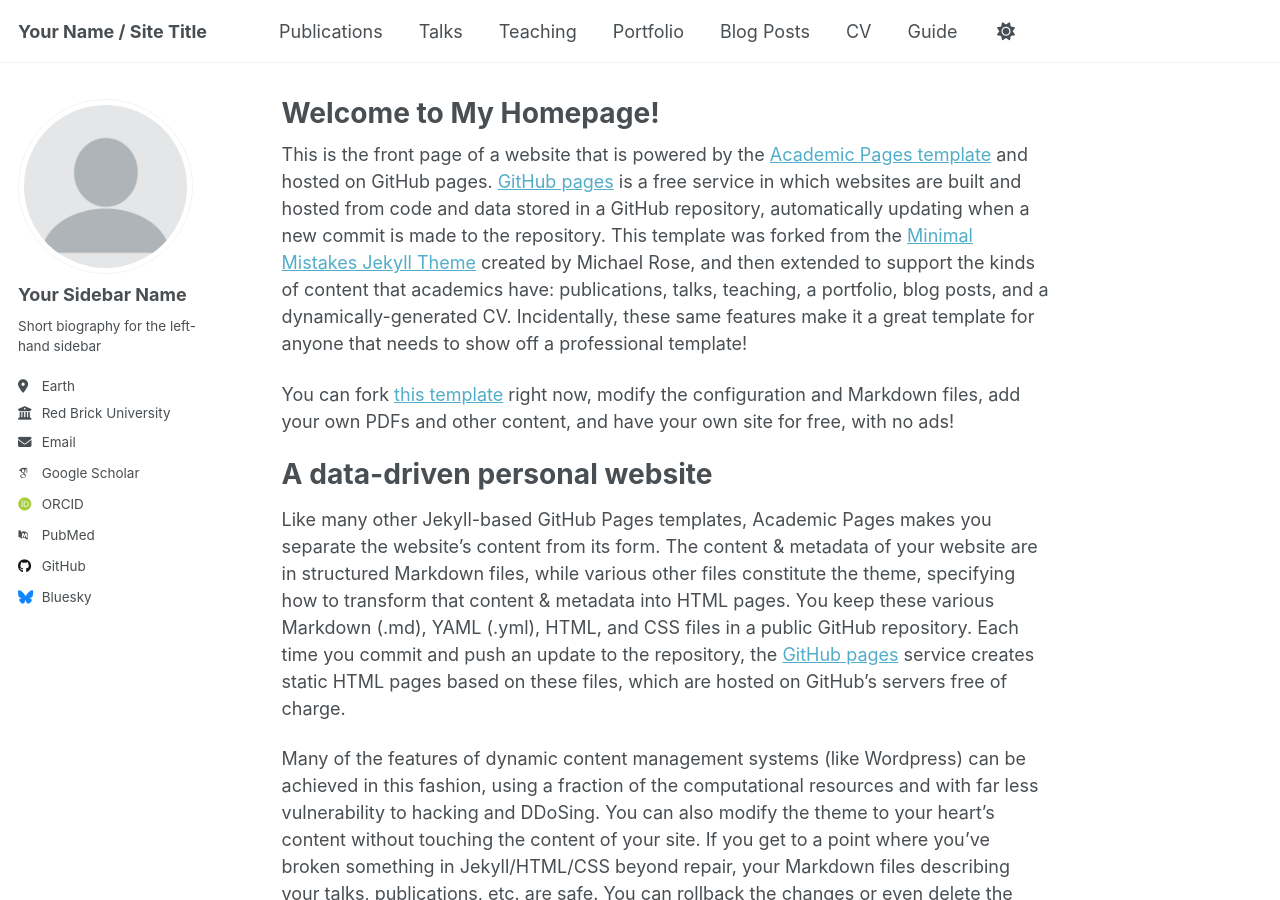
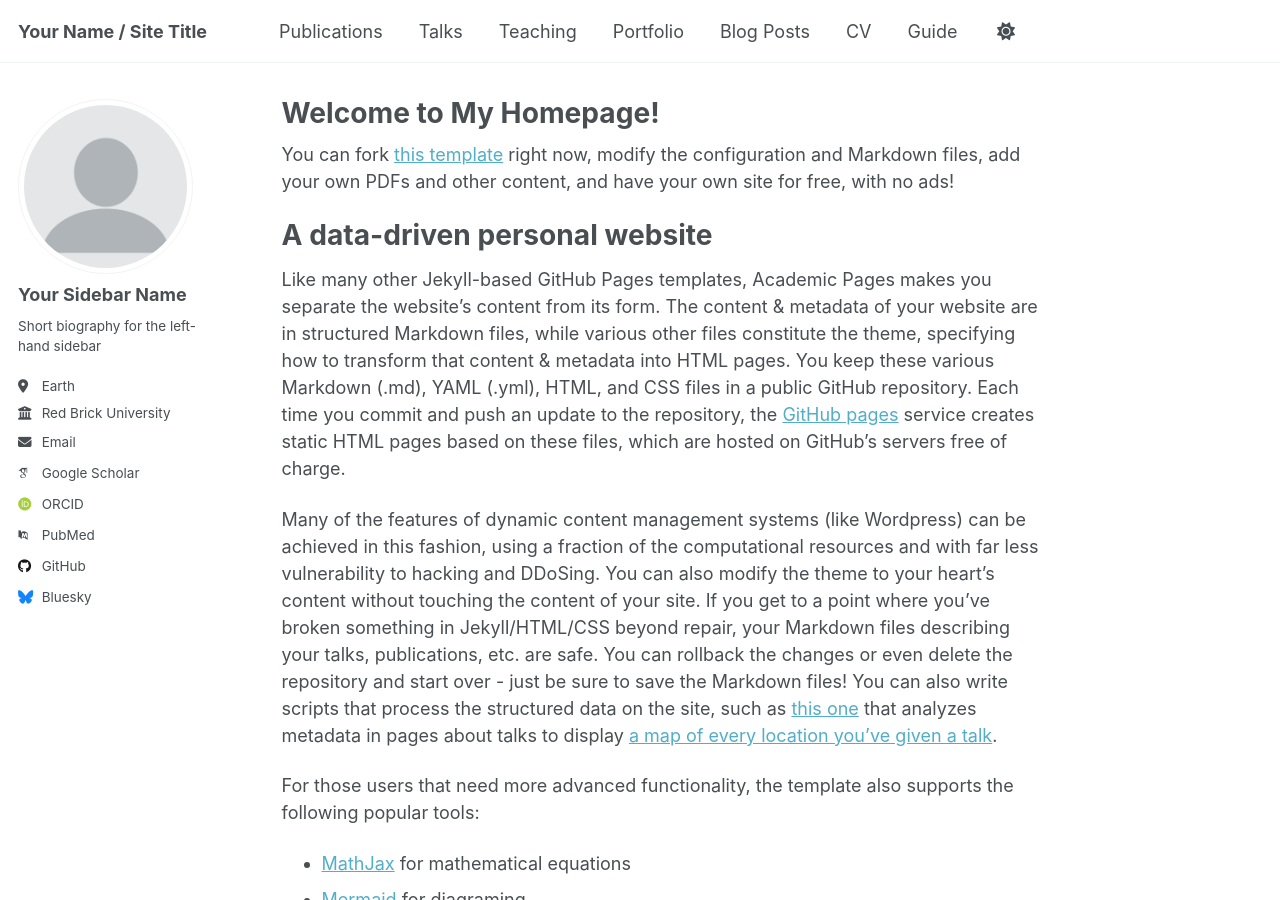
Before and after one commit to YukunLi-lab/Laurence-Li.github.io, a Jekyll site: the page built from _pages/about.md, in a window 1280 px wide and 900 px high. Built offline with Jekyll 4.4.1, drawn with Linux system fonts in a browser that asks for light colours; some web fonts are replaced; a script that is not in the unit is left out.

Commit message:
Update about.md

```diff
--- a/_pages/about.md
+++ b/_pages/about.md
@@ -7,7 +7,7 @@ redirect_from:
   - /about.html
 ---
 
-This is the front page of a website that is powered by the [Academic Pages template](https://github.com/academicpages/academicpages.github.io) and hosted on GitHub pages. [GitHub pages](https://pages.github.com) is a free service in which websites are built and hosted from code and data stored in a GitHub repository, automatically updating when a new commit is made to the repository. This template was forked from the [Minimal Mistakes Jekyll Theme](https://mmistakes.github.io/minimal-mistakes/) created by Michael Rose, and then extended to support the kinds of content that academics have: publications, talks, teaching, a portfolio, blog posts, and a dynamically-generated CV. Incidentally, these same features make it a great template for anyone that needs to show off a professional template!
+
 
  You can fork [this template](https://github.com/academicpages/academicpages.github.io) right now, modify the configuration and Markdown files, add your own PDFs and other content, and have your own site for free, with no ads!
 
```
